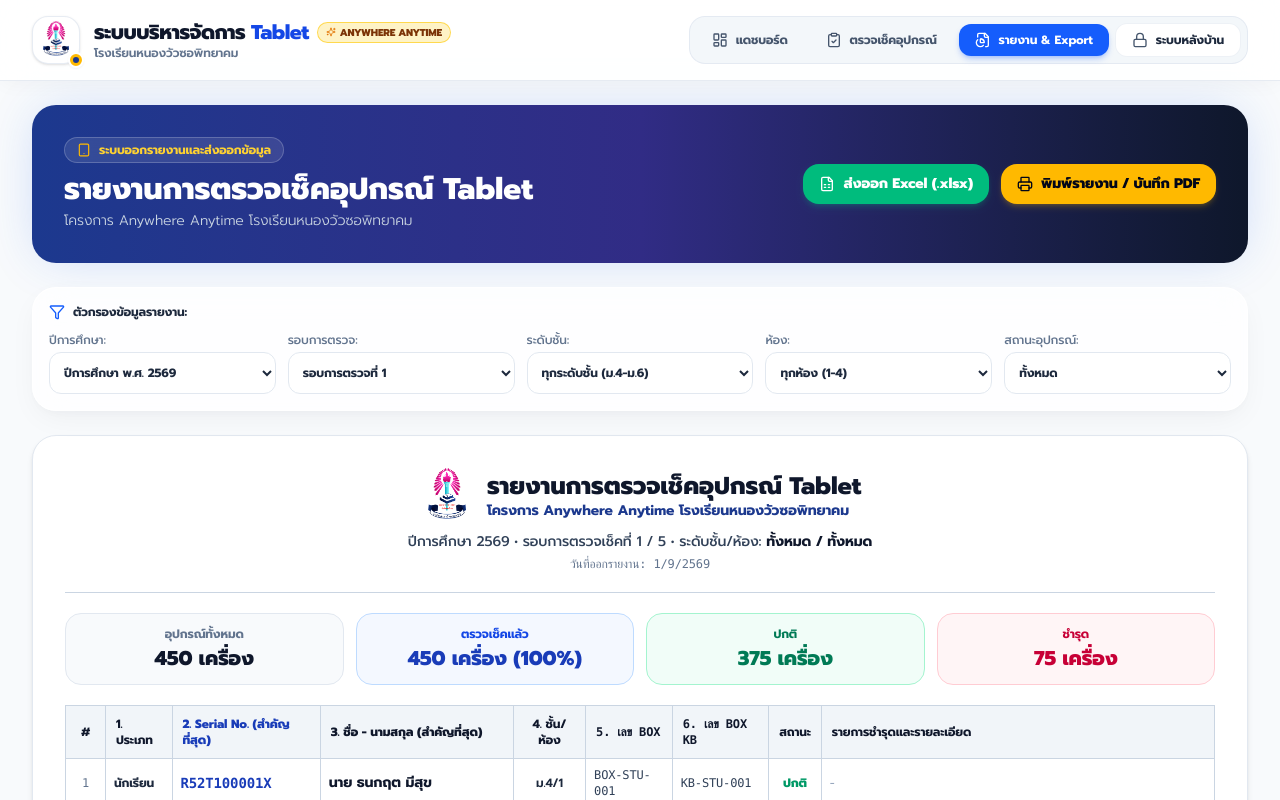
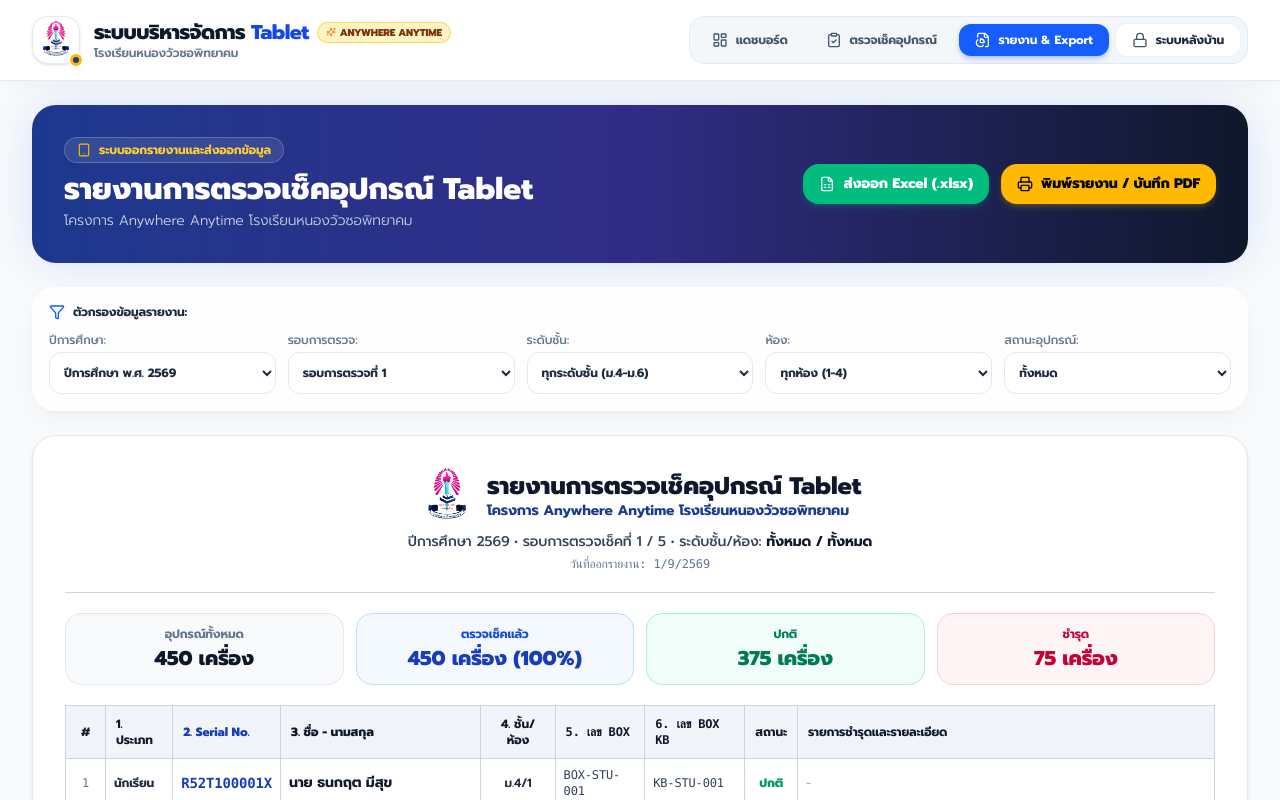
Before and after one commit to PATTARAWAN01/nwsp-tablet, a React (Vite) app: page / in a window 1280 px wide. Both pictures are taken after a click on the button "รายงาน & Export". Shown: the top 800 px of the page. Built offline with nearby package versions, Linux system fonts and the light colour scheme.

Commit message:
Remove (สำคัญที่สุด) from headers and form labels

```diff
--- a/src/views/AdminManagement.jsx
+++ b/src/views/AdminManagement.jsx
@@ -444,8 +444,8 @@ teacher,นาย,R52T200001X,สมชาย,วิชาการ,ครู,-,
                 <thead className="bg-slate-50 text-slate-800 uppercase text-xs border-b border-slate-200 font-bold">
                   <tr>
                     <th className="px-5 py-4">1. ประเภท</th>
-                    <th className="px-5 py-4 text-blue-700 font-extrabold text-xs">2. Serial No. (สำคัญที่สุด)</th>
-                    <th className="px-5 py-4 text-slate-900 font-extrabold text-xs">3. ชื่อ - นามสกุล (สำคัญที่สุด)</th>
+                    <th className="px-5 py-4 text-blue-700 font-extrabold text-xs">2. Serial No.</th>
+                    <th className="px-5 py-4 text-slate-900 font-extrabold text-xs">3. ชื่อ - นามสกุล</th>
                     <th className="px-5 py-4">4. ระดับชั้น / ห้อง</th>
                     <th className="px-5 py-4">5. เลข BOX</th>
                     <th className="px-5 py-4">6. เลข BOX KB</th>
@@ -522,7 +522,7 @@ teacher,นาย,R52T200001X,สมชาย,วิชาการ,ครู,-,
                 นำเข้าข้อมูลอุปกรณ์และผู้ครอบครองจำนวนมาก (CSV Import)
               </h3>
               <p className="text-xs text-slate-500 font-medium mt-0.5">
-                รองรับการนำเข้าข้อมูลนักเรียน ม.4 - ม.6 (ห้อง 1-4) และ ครูผู้สอน (รองรับคอลัมน์ prefix: นาย, นางสาว, นาง)
+                รองรับการนำเข้าข้อมูลนักเรียน ม.4 - ม.6 (ห้อง 1-4) และ ครูผู้สอน
               </p>
             </div>
 
@@ -763,7 +763,7 @@ teacher,นาย,R52T200001X,สมชาย,วิชาการ,ครู,-,
               </div>
 
               <div>
-                <label className="block font-extrabold text-blue-700 mb-1">2. Serial No. (สำคัญที่สุด):</label>
+                <label className="block font-extrabold text-blue-700 mb-1">2. Serial No.:</label>
                 <input
                   type="text"
                   required
--- a/src/views/ReportsView.jsx
+++ b/src/views/ReportsView.jsx
@@ -244,8 +244,8 @@ export default function ReportsView() {
               <tr className="bg-slate-100 text-slate-900 border border-slate-300 font-bold">
                 <th className="p-2.5 border border-slate-300 text-center w-10">#</th>
                 <th className="p-2.5 border border-slate-300">1. ประเภท</th>
-                <th className="p-2.5 border border-slate-300 text-blue-800 font-extrabold">2. Serial No. (สำคัญที่สุด)</th>
-                <th className="p-2.5 border border-slate-300 font-extrabold text-slate-900">3. ชื่อ - นามสกุล (สำคัญที่สุด)</th>
+                <th className="p-2.5 border border-slate-300 text-blue-800 font-extrabold">2. Serial No.</th>
+                <th className="p-2.5 border border-slate-300 font-extrabold text-slate-900">3. ชื่อ - นามสกุล</th>
                 <th className="p-2.5 border border-slate-300 text-center">4. ชั้น/ห้อง</th>
                 <th className="p-2.5 border border-slate-300 font-mono">5. เลข BOX</th>
                 <th className="p-2.5 border border-slate-300 font-mono">6. เลข BOX KB</th>
```
